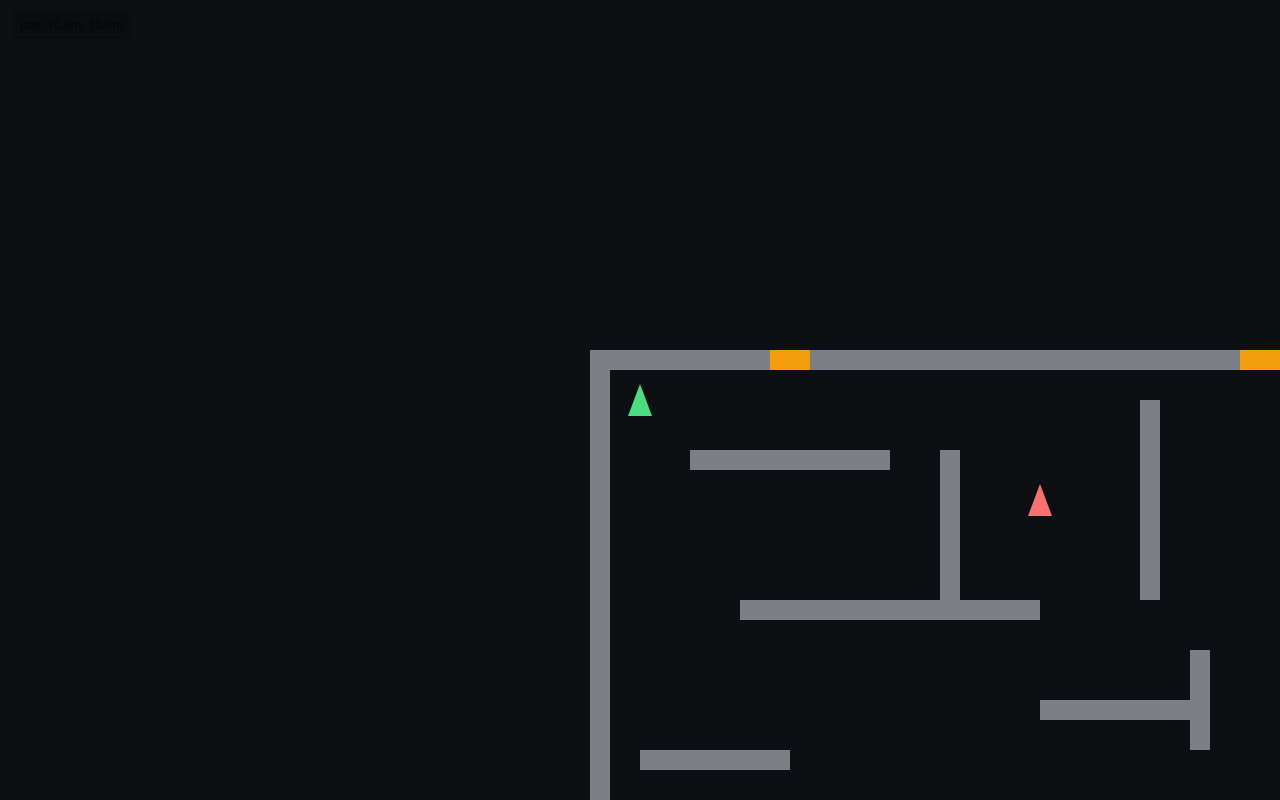
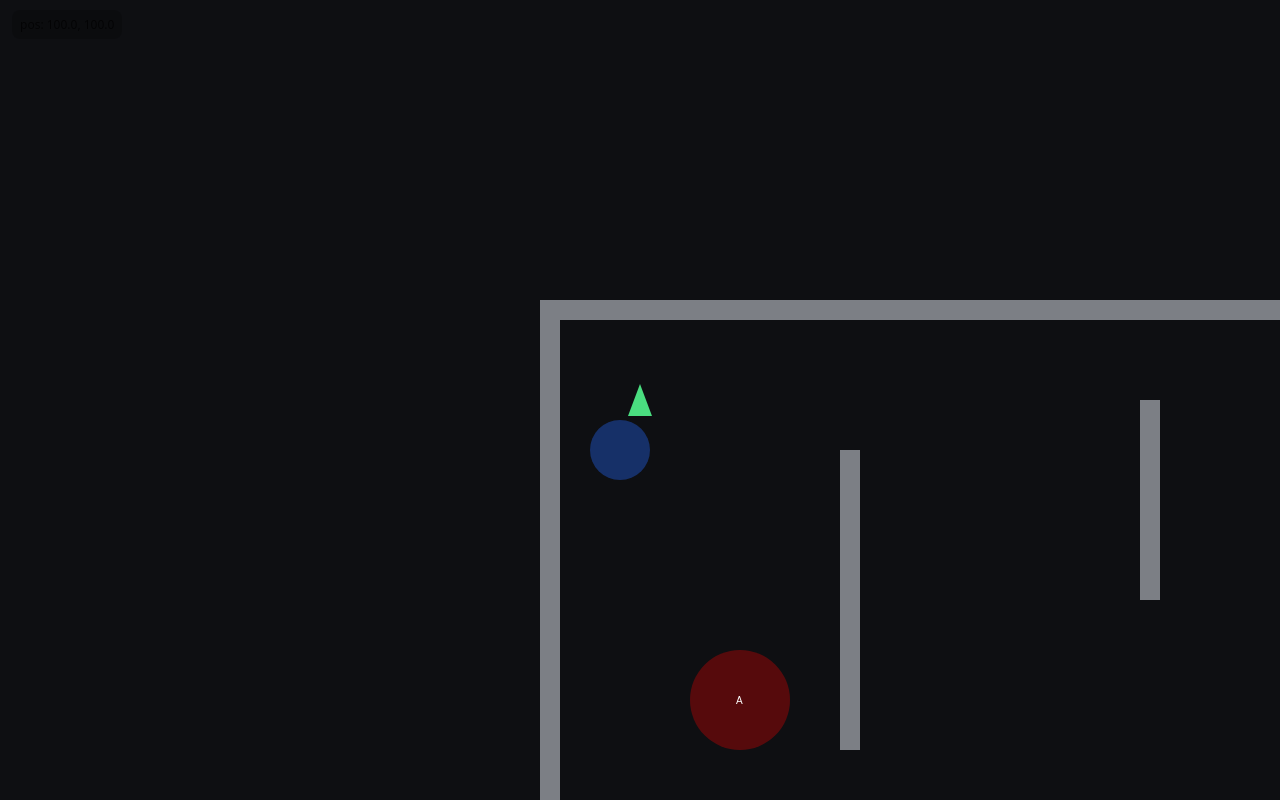
Before and after one commit to burnashovmatveymail-collab/FateFront, a plain HTML site: page index.html in a window 1280 px wide. Drawn offline with Linux system fonts and the light colour scheme.

Commit message:
Update index.html

```diff
--- a/index.html
+++ b/index.html
@@ -27,7 +27,10 @@ const canvas = document.getElementById('game');
 const ctx = canvas.getContext('2d');
 const hud = document.getElementById('hud');
 
-function resize() { canvas.width = innerWidth; canvas.height = innerHeight; }
+function resize() {
+  canvas.width = innerWidth;
+  canvas.height = innerHeight;
+}
 addEventListener('resize', resize);
 resize();
 
@@ -35,40 +38,36 @@ const state = {
   pos: { x: 100, y: 100 },
   mapAngle: 0,
   speed: 200,
-  keys: { w:false, a:false, s:false, d:false, left:false, right:false },
-  jump: { active: false, startTime: 0, cooldown: 3000, lastJump: -9999, duration: 900 }
+  keys: { w:false, a:false, s:false, d:false, left:false, right:false, up:false },
+  jumping: false,
+  jumpScale: 1,
+  lastJump: 0
 };
 
+// --- СТЕНЫ карты (только реальные стены!) ---
 const walls = [
-  {x:50,y:50,w:800,h:20, type:'solid'},
-  {x:50,y:50,w:20,h:600, type:'solid'},
-  {x:830,y:50,w:20,h:600, type:'solid'},
-  {x:50,y:630,w:800,h:20, type:'solid'},
+  {x:0, y:0, w:1200, h:20},
+  {x:0, y:580, w:1200, h:20},
+  {x:0, y:0, w:20, h:600},
+  {x:1180, y:0, w:20, h:600},
 
-  {x:150,y:150,w:200,h:20, type:'jumpable'},
-  {x:400,y:150,w:20,h:150, type:'jumpable'},
-  {x:200,y:300,w:300,h:20, type:'jumpable'},
-  {x:600,y:100,w:20,h:200, type:'jumpable'},
-
-  {x:100,y:450,w:150,h:20, type:'solid'},
-  {x:300,y:500,w:20,h:100, type:'solid'},
-  {x:500,y:400,w:150,h:20, type:'solid'},
-  {x:700,y:500,w:20,h:100, type:'solid'},
-
-  {x:600,y:550,w:100,h:20, type:'jumpable'},
-  {x:650,y:350,w:20,h:100, type:'jumpable'},
-  {x:400,y:600,w:200,h:20, type:'jumpable'}
+  // Пример комнат
+  {x:300, y:150, w:20, h:300},
+  {x:600, y:100, w:20, h:200},
+  {x:850, y:300, w:20, h:200}
 ];
 
-const doors = [
-  {x:230,y:50,w:40,h:20,open:false},
-  {x:700,y:50,w:40,h:20,open:false},
+// --- Точки закладки бомбы (только краска на полу) ---
+const bombSites = [
+  {x:200, y:400, size:50, name:"A"},
+  {x:800, y:150, size:50, name:"B"}
 ];
 
-const npc = { x: 500, y: 200, angle: 0 };
-const npcViewDistance = 100;
-const npcViewAngle = Math.PI / 3; // 60° в каждую сторону
-const npcTurnSpeed = 2.5 * Math.PI / 180; // максимальный поворот за кадр
+// --- Спавны ---
+const spawns = {
+  counter: {x:80, y:150, r:30},    // спецназ (синий)
+  terrorist: {x:1050, y:500, r:30} // террористы (оранжевый)
+};
 
 addEventListener('keydown', e => {
   const k = e.key.toLowerCase();
@@ -79,20 +78,12 @@ addEventListener('keydown', e => {
   if(k==='arrowleft') state.keys.left=true;
   if(k==='arrowright') state.keys.right=true;
   if(k==='arrowup') {
-    const now = performance.now();
-    if(now - state.jump.lastJump > state.jump.cooldown) {
-      state.jump.active = true;
-      state.jump.startTime = now;
-      state.jump.lastJump = now;
+    const now = performance.now()/1000;
+    if(now - state.lastJump > 3 && !state.jumping) {
+      state.jumping = true;
+      state.jumpStart = now;
+      state.lastJump = now;
     }
-  }
-  if(k==='f') {
-    doors.forEach(door => {
-      const dx = state.pos.x - (door.x + door.w/2);
-      const dy = state.pos.y - (door.y + door.h/2);
-      const dist = Math.hypot(dx,dy);
-      if(dist<50) door.open = !door.open;
-    });
   }
 });
 addEventListener('keyup', e => {
@@ -105,42 +96,8 @@ addEventListener('keyup', e => {
   if(k==='arrowright') state.keys.right=false;
 });
 
-function lineIntersectsRect(x1, y1, x2, y2, rect) {
-    const left = rect.x, right = rect.x + rect.w;
-    const top = rect.y, bottom = rect.y + rect.h;
-    function ccw(Ax,Ay,Bx,By,Cx,Cy){ return (Cy-Ay)*(Bx-Ax) > (By-Ay)*(Cx-Ax); }
-    function intersect(Ax,Ay,Bx,By,Cx,Cy,Dx,Dy){
-        return ccw(Ax,Ay,Cx,Cy,Dx,Dy) !== ccw(Bx,By,Cx,Cy,Dx,Dy) && ccw(Ax,Ay,Bx,By,Cx,Cy) !== ccw(Ax,Ay,Bx,By,Dx,Dy);
-    }
-    if(intersect(x1,y1,x2,y2,left,top,right,top)) return true;
-    if(intersect(x1,y1,x2,y2,right,top,right,bottom)) return true;
-    if(intersect(x1,y1,x2,y2,right,bottom,left,bottom)) return true;
-    if(intersect(x1,y1,x2,y2,left,bottom,left,top)) return true;
-    return false;
-}
-
-function canSeePlayer() {
-    const dx = state.pos.x - npc.x;
-    const dy = state.pos.y - npc.y;
-    const dist = Math.hypot(dx, dy);
-    if(dist > npcViewDistance) return false;
-
-    const angleToPlayer = Math.atan2(dy, dx);
-    let deltaAngle = angleToPlayer - npc.angle;
-    deltaAngle = Math.atan2(Math.sin(deltaAngle), Math.cos(deltaAngle));
-    if(Math.abs(deltaAngle) > npcViewAngle) return false;
-
-    for(const wall of walls){
-        if(lineIntersectsRect(npc.x,npc.y,state.pos.x,state.pos.y,wall)) return false;
-    }
-    for(const door of doors){
-        if(!door.open && lineIntersectsRect(npc.x,npc.y,state.pos.x,state.pos.y,door)) return false;
-    }
-    return true;
-}
-
 function update(dt){
-  const turnSpeed = 2.5 * Math.PI / 180;
+  const turnSpeed = 5 * Math.PI / 180;
   if(state.keys.left) state.mapAngle -= turnSpeed;
   if(state.keys.right) state.mapAngle += turnSpeed;
 
@@ -157,76 +114,67 @@ function update(dt){
   const newY = state.pos.y + dy;
   const playerSize = 16;
   let collision=false;
-
-  [...walls,...doors.filter(d=>!d.open)].forEach(rect=>{
+  walls.forEach(rect=>{
     if(newX+playerSize>rect.x && newX-playerSize<rect.x+rect.w &&
-       newY+playerSize>rect.y && newY-playerSize<rect.y+rect.h) {
-      if(rect.type==='jumpable' && state.jump.active) {
-      } else collision=true;
-    }
+       newY+playerSize>rect.y && newY-playerSize<rect.y+rect.h) collision=true;
   });
-
   if(!collision){ state.pos.x=newX; state.pos.y=newY; }
 
-  if(canSeePlayer()) {
-    const targetAngle = Math.atan2(state.pos.y - npc.y, state.pos.x - npc.x);
-    let delta = targetAngle - npc.angle;
-    delta = Math.atan2(Math.sin(delta), Math.cos(delta));
-    if(Math.abs(delta) > npcTurnSpeed){
-        npc.angle += Math.sign(delta) * npcTurnSpeed;
+  // прыжок (как было в базе!)
+  if(state.jumping){
+    const t = performance.now()/1000 - state.jumpStart;
+    if(t<0.9){
+      state.jumpScale = 1 + Math.sin(t/0.9 * Math.PI) * 0.5;
     } else {
-        npc.angle = targetAngle;
+      state.jumping=false;
+      state.jumpScale=1;
     }
   }
 
-  hud.innerHTML=`pos: ${(state.pos.x/10).toFixed(1)}m, ${(state.pos.y/10).toFixed(1)}m`;
-}
-
-function getJumpScale() {
-  if(!state.jump.active) return 1;
-  const t = performance.now() - state.jump.startTime;
-  const p = t / state.jump.duration;
-  if(p >= 1) { state.jump.active = false; return 1; }
-  if(p < 0.3) return 1 + 0.2*(p/0.3);
-  if(p < 0.4) return 1.2;
-  return 1.2 - 0.2*((p-0.4)/0.6);
+  hud.innerHTML=`pos: ${state.pos.x.toFixed(1)}, ${state.pos.y.toFixed(1)}`;
 }
 
 function draw(){
   ctx.clearRect(0,0,canvas.width,canvas.height);
   const cx = canvas.width/2;
   const cy = canvas.height/2;
-  const scale = getJumpScale();
 
   ctx.save();
   ctx.translate(cx, cy);
-  ctx.scale(1/scale, 1/scale);
+  ctx.scale(state.jumpScale, state.jumpScale);
   ctx.rotate(-state.mapAngle);
   ctx.translate(-state.pos.x, -state.pos.y);
 
+  // стены
   ctx.fillStyle='#7c7f85';
   walls.forEach(w=>ctx.fillRect(w.x,w.y,w.w,w.h));
 
-  ctx.fillStyle='#f59e0b';
-  doors.forEach(d=>{ if(!d.open) ctx.fillRect(d.x,d.y,d.w,d.h); });
+  // бомбы (краска на полу)
+  bombSites.forEach(site=>{
+    ctx.fillStyle='rgba(255,0,0,0.3)';
+    ctx.beginPath();
+    ctx.arc(site.x, site.y, site.size, 0, Math.PI*2);
+    ctx.fill();
+    ctx.fillStyle='white';
+    ctx.fillText(site.name, site.x-4, site.y+4);
+  });
 
-  ctx.save();
-  ctx.translate(npc.x, npc.y);
-  ctx.rotate(npc.angle);
-  ctx.fillStyle='#f87171';
+  // спавны
+  ctx.fillStyle='rgba(37,99,235,0.4)'; // синий
   ctx.beginPath();
-  ctx.moveTo(0, -16);
-  ctx.lineTo(12, 16);
-  ctx.lineTo(-12, 16);
-  ctx.closePath();
+  ctx.arc(spawns.counter.x, spawns.counter.y, spawns.counter.r, 0, Math.PI*2);
   ctx.fill();
-  ctx.restore();
+
+  ctx.fillStyle='rgba(249,115,22,0.4)'; // оранжевый
+  ctx.beginPath();
+  ctx.arc(spawns.terrorist.x, spawns.terrorist.y, spawns.terrorist.r, 0, Math.PI*2);
+  ctx.fill();
 
   ctx.restore();
 
+  // игрок
   ctx.save();
   ctx.translate(cx, cy);
-  ctx.scale(scale, scale);
   ctx.fillStyle='#4ade80';
   ctx.beginPath();
   ctx.moveTo(0, -16);
```
